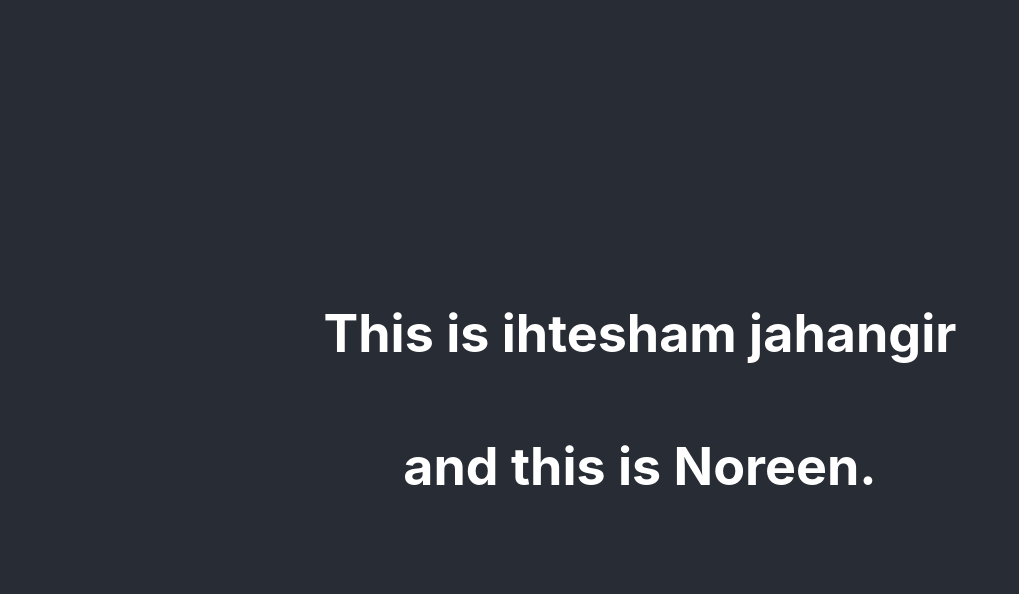
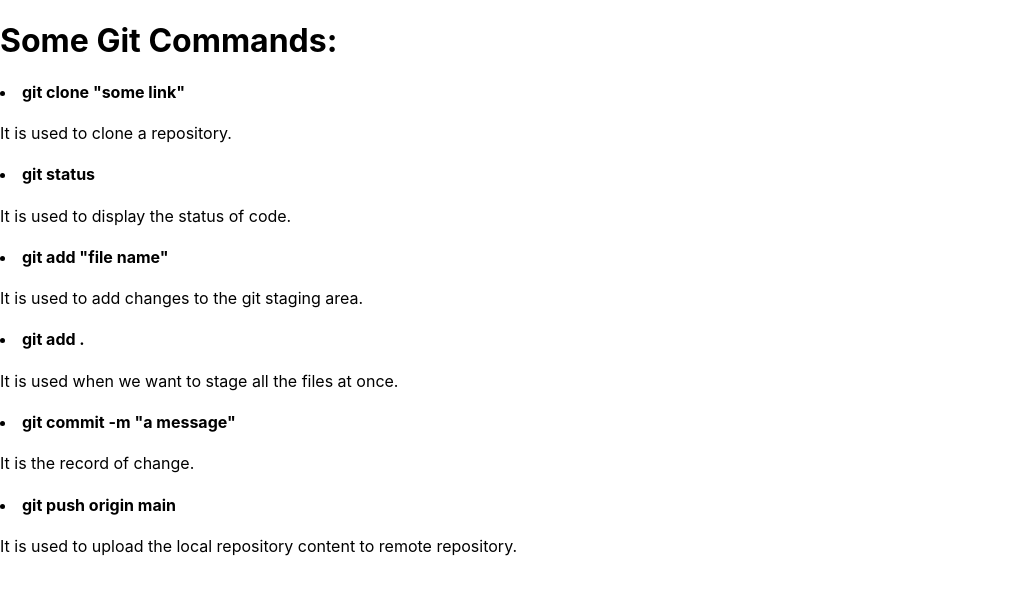
Before and after one commit to ihtesham-jahangir/repo, a React (Create React App) app: page / in a window 1280 px wide. Shown: the top 594 px of the page, without its empty margins (0-1019 px from the left). Built offline with nearby package versions, Linux system fonts and the light colour scheme.

Commit message:
Information About Git

```diff
--- a/src/App.css
+++ b/src/App.css
@@ -1,5 +1,5 @@
 .App {
-  text-align: center;
+  text-align: left;
 }
 
 .App-logo {
@@ -14,14 +14,14 @@
 }
 
 .App-header {
-  background-color: #282c34;
+  background-color: #dbdee2;
   min-height: 100vh;
   display: flex;
   flex-direction: column;
-  align-items: center;
-  justify-content: center;
+  align-items: left;
+  justify-content: left;
   font-size: calc(10px + 2vmin);
-  color: white;
+  color: black;
 }
 
 .App-link {
--- a/src/App.js
+++ b/src/App.js
@@ -4,10 +4,14 @@ import './App.css';
 function App() {
   return (
     <div className="App">
-      <header className="App-header">
-        <h1>This is ihtesham jahangir   </h1>
-        <h1> and this is Noreen. </h1>
-      </header>
+
+        <h1> Some Git Commands: </h1>
+        <h4><li> git clone "some link" </li></h4> <p> It is used to clone a repository. </p>
+        <h4><li> git status </li></h4> <p> It is used to display the status of code. </p>
+        <h4><li> git add "file name" </li></h4> <p> It is used to add  changes to the git staging area. </p>
+        <h4><li> git add . </li></h4> <p> It is used when we want to stage all the files at once. </p>
+        <h4><li> git commit -m "a message" </li></h4> <p> It is the record of change. </p>
+        <h4><li> git push origin main </li></h4> <p> It is used to upload the local repository content to remote repository. </p>
     </div>
   );
 }
```
